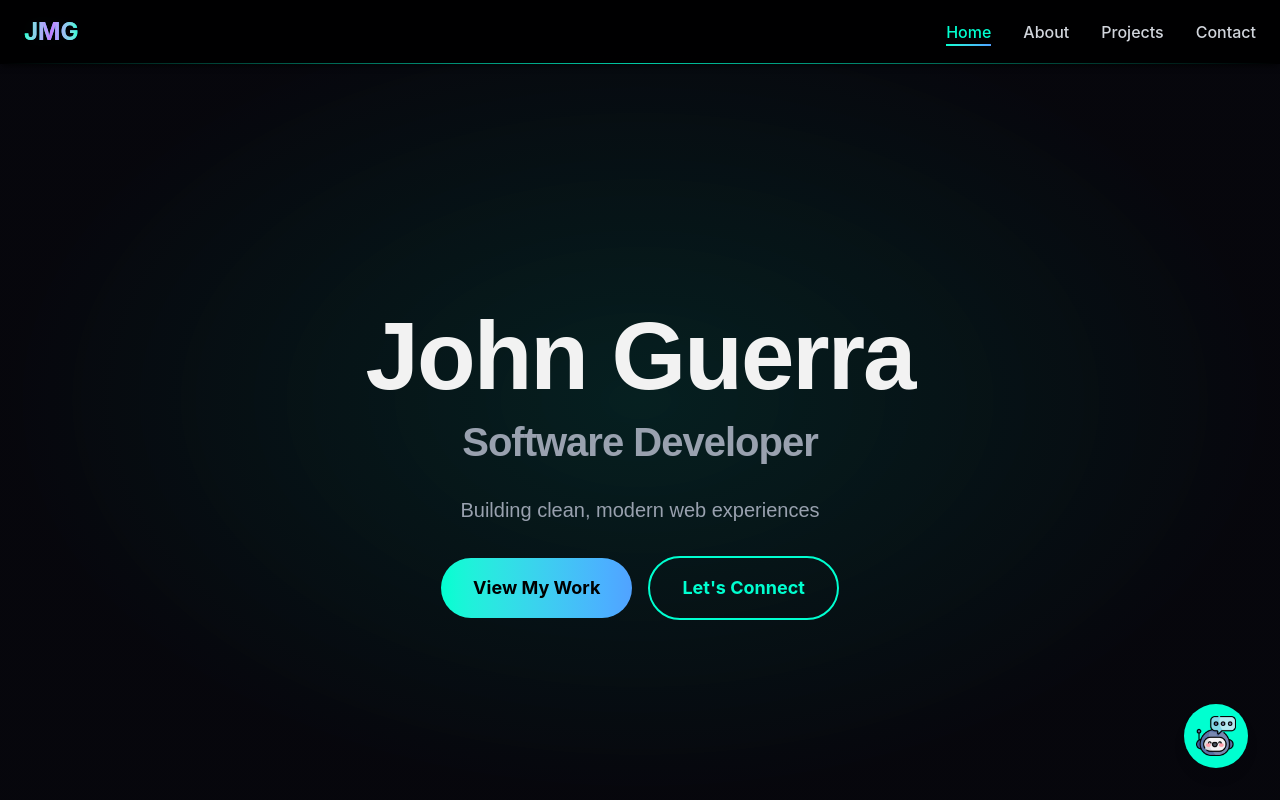
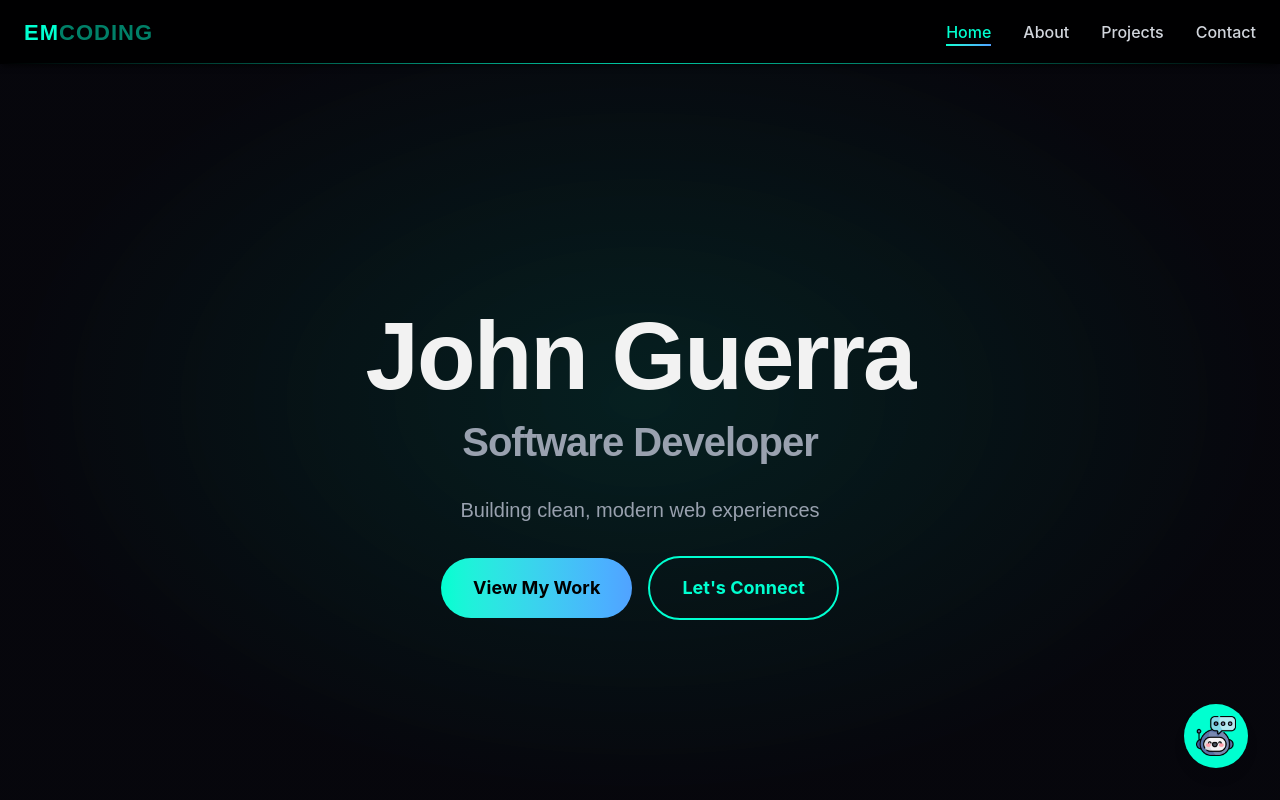
Before and after one commit to Emcoding15/em_portfolio, a Next.js app: page / in a window 1280 px wide. Shown: the top 800 px of the page. Built offline with nearby package versions, Linux system fonts and the light colour scheme.

Commit message:
refactor: simplify Header component styling and enhance logo presentation

```diff
--- a/src/components/Header.tsx
+++ b/src/components/Header.tsx
@@ -50,37 +50,27 @@ export default function Header() {
           >
             <Link
               href="/"
-              className="text-2xl font-bold bg-gradient-to-r from-[var(--accent)] to-blue-400 bg-clip-text text-transparent relative"
+              className="text-2xl relative"
             >
               <motion.span
-                animate={{
-                  backgroundPosition: ["0% 50%", "100% 50%", "0% 50%"]
-                }}
-                transition={{
-                  duration: 3,
-                  repeat: Infinity,
-                  ease: "linear"
-                }}
-                className="bg-gradient-to-r from-[var(--accent)] via-blue-400 via-purple-400 to-[var(--accent)] bg-300% bg-clip-text text-transparent"
+                className=""
+                    style={{
+                      fontFamily: 'Poppins, sans-serif',
+                      fontSize: 22,
+                      fontWeight: 800,
+                      letterSpacing: 1,
+                      textShadow: '0 2px 4px #0000004d',
+                      color: 'inherit',
+                      display: 'inline-block',
+                    }}
               >
-                JMG
+                  <span>
+                    <span style={{ color: 'var(--accent)' }}>EM</span>
+                    <span style={{ color: 'var(--accent)', opacity: 0.5 }}>CODING</span>
+                  </span>
               </motion.span>
-              {/* Pulse effect */}
-              <motion.div
-                className="absolute inset-0 bg-gradient-to-r from-[var(--accent)]/20 to-blue-400/20 rounded-lg blur-sm"
-                animate={{
-                  opacity: [0, 0.5, 0],
-                  scale: [1, 1.2, 1]
-                }}
-                transition={{
-                  duration: 2,
-                  repeat: Infinity,
-                  ease: "easeInOut"
-                }}
-              />
             </Link>
           </motion.div>
-
           {/* Navigation Links with Active Indicator */}
           <nav className="hidden md:flex space-x-8">
             {[
```
